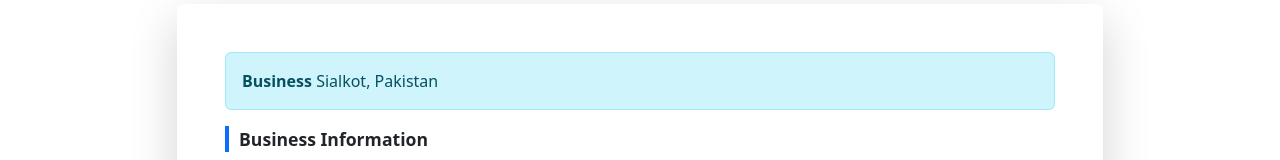
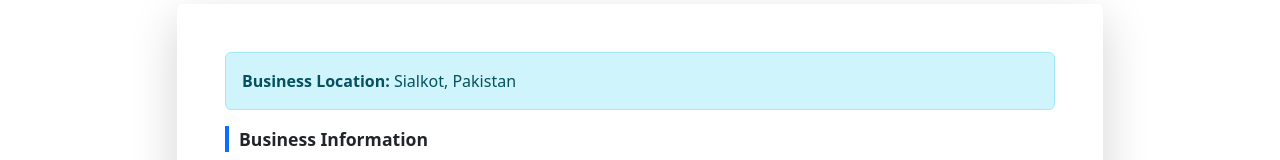
Before and after one commit to ahmadshahzad00/FYP, a React (Create React App) app in the folder client/: page /business-register in a window 1280 px wide. Shown: the part 366-526 px from the top of the page. Built offline with nearby package versions, Linux system fonts and the light colour scheme; the HTML template or start-up script is replaced by a standard one.

Commit message:
update B-reg page

```diff
--- a/client/src/userPanel/BusinessRegister.jsx
+++ b/client/src/userPanel/BusinessRegister.jsx
@@ -62,7 +62,7 @@ function BusinessRegister() {
               <div className="card-body p-4 p-md-5">
 
                 <div className="alert alert-info">
-                  <strong>Business</strong> Sialkot, Pakistan
+                  <strong>Business Location:</strong> Sialkot, Pakistan
                 </div>
                 <form onSubmit={handleSubmit}>
                   {/* BUSINESS INFO */}
```
